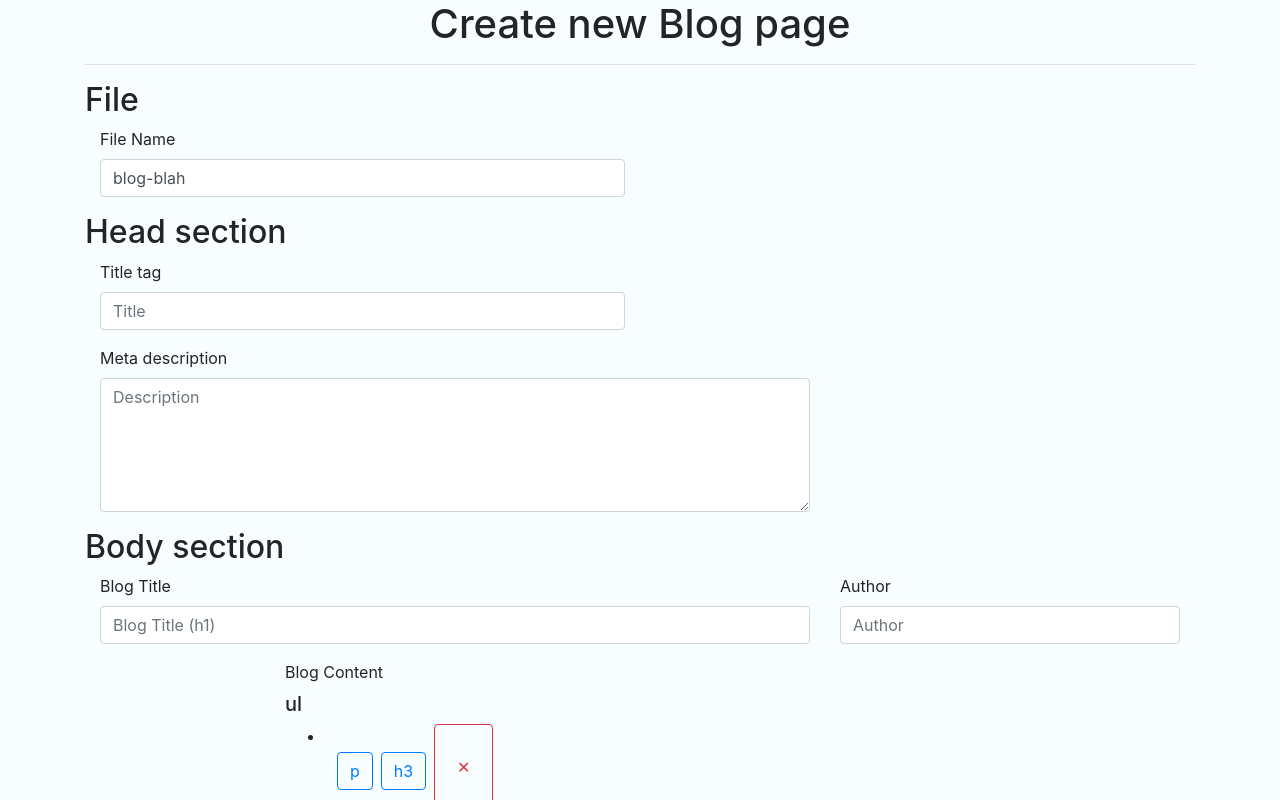
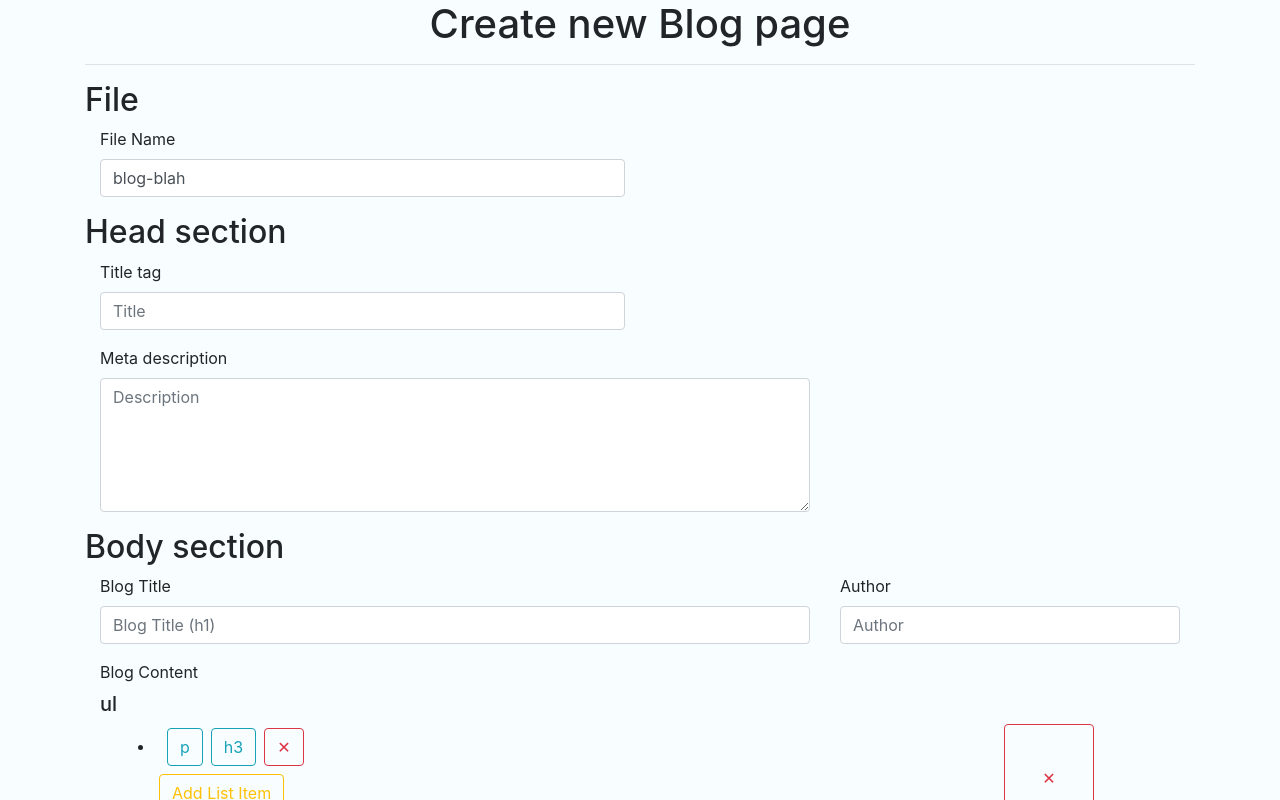
Before and after one commit to dhruvmisra/grynow-create-page, a Vue app: page / in a window 1280 px wide. Both pictures are taken after a click on the button "ul". Shown: the top 800 px of the page. Built offline with nearby package versions, Linux system fonts and the light colour scheme.

Commit message:
Completely fixed ul and ol CRUD

```diff
--- a/src/App.vue
+++ b/src/App.vue
@@ -67,7 +67,7 @@
           </div>
         </div>
 
-        <div class="form-group col-sm-12 col-md-8 mx-auto">
+        <div class="form-group col-12 mx-auto">
           <label for="blogContent">Blog Content</label>
           <div id="blogContent">
             <div class="form-group" v-for="item in blogContent" :key="item.id">
@@ -82,38 +82,91 @@
                   v-if="item.tag == 'img'"
                 />
 
-                <div v-else-if="item.tag == 'ul' || item.tag == 'ol'">
+                <div class="col-10" v-else-if="item.tag == 'ul' || item.tag == 'ol'">
                   <ul v-if="item.tag == 'ul'">
                     <li v-for="(li, i) in item.li" :key="i">
                       <div v-for="input in li.inputs" :key="input.id">
                         <h6>{{ input.tag }}</h6>
+                        <div class="row m-0">
                           <input
                             type="text"
                             class="form-control col-10 mx-1"
                             placeholder="Content"
                             v-model="input.text"
                           />
-                        <button type="button" @click="deleteInput(input.id, li.inputs)" class="btn btn-outline-danger col-1 mx-1">&#10005;</button>
+                          <button
+                            type="button"
+                            @click="deleteInput(input.id, li.inputs)"
+                            class="btn btn-outline-danger col-1 mx-1"
+                          >&#10005;</button>
+                        </div>
+                      </div>
+                      <div class="ml-2">
+                        <button
+                          type="button"
+                          @click="addItem('p', li.inputs)"
+                          class="btn btn-outline-info m-1"
+                        >p</button>
+                        <button
+                          type="button"
+                          @click="addItem('h3', li.inputs)"
+                          class="btn btn-outline-info m-1"
+                        >h3</button>
+                        <button
+                          type="button"
+                          @click="deleteListItem(i, item.li)"
+                          class="btn btn-outline-danger m-1"
+                        >&#10005;</button>
                       </div>
                     </li>
-                    <div class="ml-2">
-                      <button type="button" @click="addItem('p', item.li)" class="btn btn-outline-primary m-1">p</button>
-                      <button type="button" @click="addItem('h3', item.li)" class="btn btn-outline-primary m-1">h3</button>
-                    </div>
+                    <button
+                      type="button"
+                      @click="addListItem(item.li)"
+                      class="btn btn-outline-warning m-1"
+                    >Add List Item</button>
                   </ul>
                   <ol v-else>
-                    <li v-for="li in item.li" :key="li.id">
-                      <h6>{{ li.tag }}</h6>
+                    <li v-for="(li, i) in item.li" :key="i">
+                      <div v-for="input in li.inputs" :key="input.id">
+                        <h6>{{ input.tag }}</h6>
+                        <div class="row m-0">
                           <input
                             type="text"
                             class="form-control col-10 mx-1"
                             placeholder="Content"
-                        v-model="li.text"
+                            v-model="input.text"
                           />
-                      <button type="button" @click="deleteInput(input.id, li)" class="btn btn-outline-danger col-1 mx-1">&#10005;</button>
+                          <button
+                            type="button"
+                            @click="deleteInput(input.id, li.inputs)"
+                            class="btn btn-outline-danger col-1 mx-1"
+                          >&#10005;</button>
+                        </div>
+                      </div>
+                      <div class="ml-2">
+                        <button
+                          type="button"
+                          @click="addItem('p', li.inputs)"
+                          class="btn btn-outline-info m-1"
+                        >p</button>
+                        <button
+                          type="button"
+                          @click="addItem('h3', li.inputs)"
+                          class="btn btn-outline-info m-1"
+                        >h3</button>
+                        <button
+                          type="button"
+                          @click="deleteListItem(i, item.li)"
+                          class="btn btn-outline-danger m-1"
+                        >&#10005;</button>
+                      </div>
                     </li>
+                    <button
+                      type="button"
+                      @click="addListItem(item.li)"
+                      class="btn btn-outline-warning m-1"
+                    >Add List Item</button>
                   </ol>
-
                 </div>
 
                 <input
@@ -123,14 +176,34 @@
                   v-else
                   v-model="item.text"
                 />
-                <button type="button" @click="deleteInput(item.id, blogContent)" class="btn btn-outline-danger col-1 mx-1">&#10005;</button>
+                <button
+                  type="button"
+                  @click="deleteInput(item.id, blogContent)"
+                  class="btn btn-outline-danger col-1 mx-1"
+                >&#10005;</button>
               </div>
             </div>
 
-            <button type="button" class="btn btn-outline-primary m-1" @click="addTextInput('p', blogContent)">p</button>
-            <button type="button" class="btn btn-outline-primary m-1" @click="addTextInput('h2', blogContent)">h2</button>
-            <button type="button" class="btn btn-outline-primary m-1" @click="addList('ul', blogContent)">ul</button>
-            <button type="button" class="btn btn-outline-primary m-1" @click="addList('ol', blogContent)">ol</button>
+            <button
+              type="button"
+              class="btn btn-outline-primary m-1"
+              @click="addTextInput('p', blogContent)"
+            >p</button>
+            <button
+              type="button"
+              class="btn btn-outline-primary m-1"
+              @click="addTextInput('h2', blogContent)"
+            >h2</button>
+            <button
+              type="button"
+              class="btn btn-outline-primary m-1"
+              @click="addList('ul', blogContent)"
+            >ul</button>
+            <button
+              type="button"
+              class="btn btn-outline-primary m-1"
+              @click="addList('ol', blogContent)"
+            >ol</button>
             <button type="button" class="btn btn-outline-primary m-1" @click="addImage()">img</button>
           </div>
         </div>
@@ -180,27 +253,37 @@ export default {
     addList(tag, array) {
       array.push({
         id: this.blogInputs,
-        li: {
+        li: [{
           inputs: []
-        },
+        }],
         tag: tag
       });
       this.blogInputs++;
     },
-    addItem(tag, array) {
-      if(tag == 'h3') {
-        array.inputs.push({
+    addListItem(li) {
+      li.push({
+        inputs: []
+      });
+    },
+    deleteListItem(index, array) {
+      array.splice(index, 1);
+    },
+    addItem(tag, inputs) {
+      if (tag == "h3") {
+        inputs.push(
+          {
             id: this.blogInputs++,
             text: "",
-          tag: 'h3'
+            tag: "h3"
           },
           {
             id: this.blogInputs,
             text: "",
-          tag: 'p'
-        });
+            tag: "p"
+          }
+        );
       } else {
-        array.inputs.push({
+        inputs.push({
           id: this.blogInputs,
           text: "",
           tag: tag
@@ -211,8 +294,8 @@ export default {
     addImage() {
       this.blogContent.push({
         id: this.blogInputs,
-        src: '',
-        tag: 'img',
+        src: "",
+        tag: "img",
         imgId: this.blogImages
       });
       this.blogImages++;
```
Lines whose indentation alone changed are shown as unchanged.
